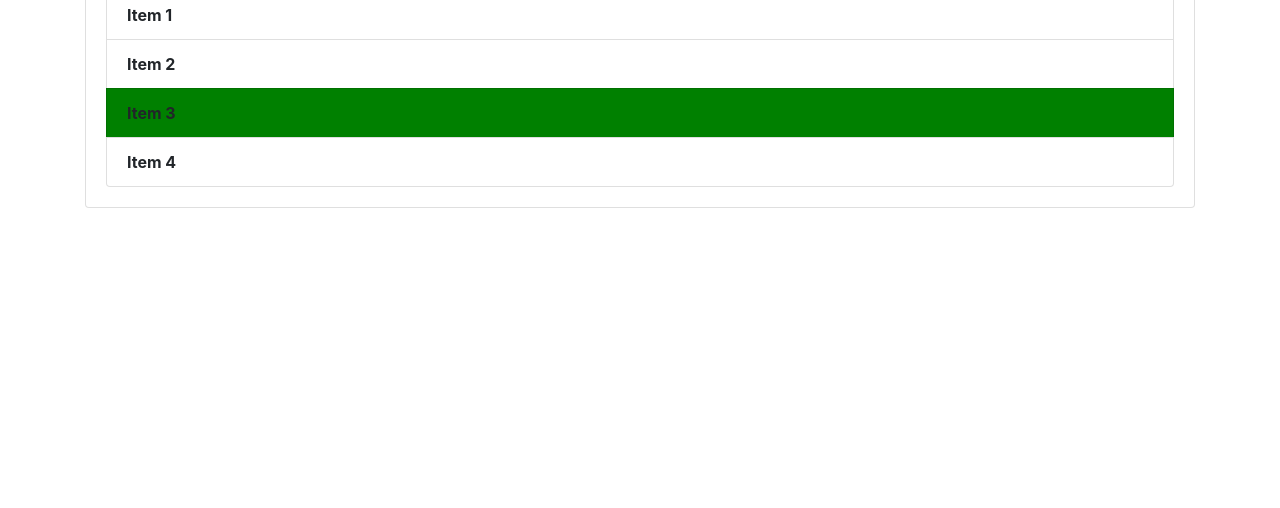
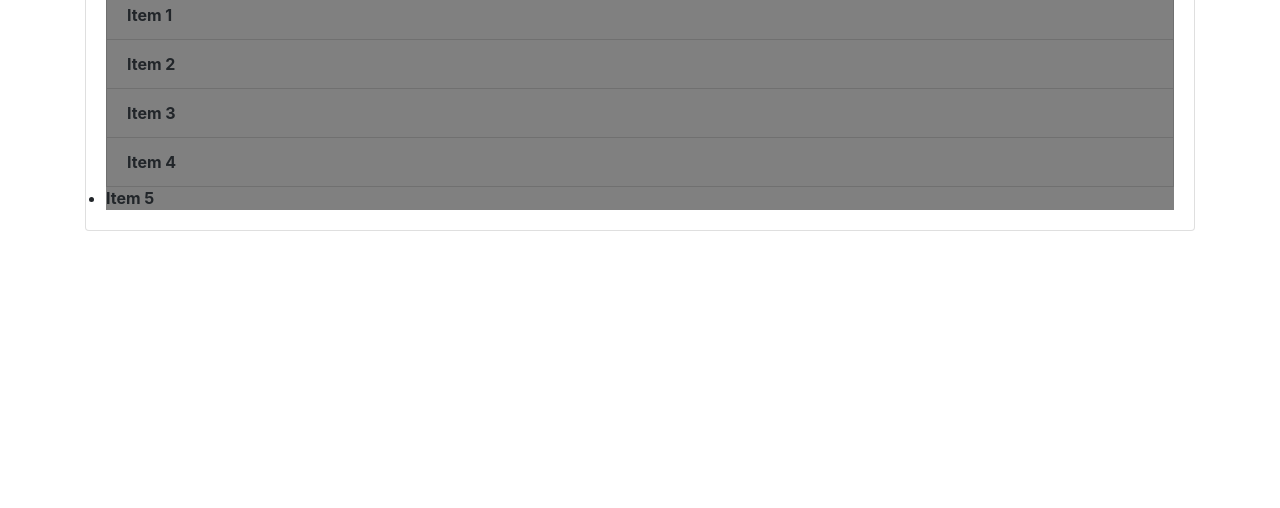
Before and after one commit to aamirabdullahkhan/MyGit, a plain HTML site: page index.html in a window 1280 px wide. Shown: the part 292-800 px from the top of the page. Drawn offline with nearby package versions, Linux system fonts and the light colour scheme.

Commit message:
FourthCommit

```diff
--- a/dom.js
+++ b/dom.js
@@ -1,9 +1,17 @@
 //console.dir(document);
 console.log(document.domain);
+//get Element by Id
 var header=document.getElementById('main-header');
 header.style.borderBottom='solid 5px #000';
-var items=document.getElementsByClassName('list-group-item');
-items[2].style.backgroundColor='green';
-for(var i=0;i<items.length;i++){
-    items[i].style.fontWeight='bold';
+//get Element by Class
+// var items=document.getElementsByClassName('list-group-item');
+// items[2].style.backgroundColor='green';
+// for(var i=0;i<items.length;i++){
+//     items[i].style.fontWeight='bold';
+// }
+//get element by tag
+var li=document.getElementsByTagName('li');
+for(var i=0;i<li.length;i++){
+  li[i].style.backgroundColor='grey';
+  li[i].style.fontWeight='bold';
 }
--- a/index.html
+++ b/index.html
@@ -27,6 +27,7 @@
       <li class="list-group-item">Item 2</li>
       <li class="list-group-item">Item 3</li>
       <li class="list-group-item">Item 4</li>
+      <li>Item 5</li>
     </ul>
    </div>
   </div>
```
